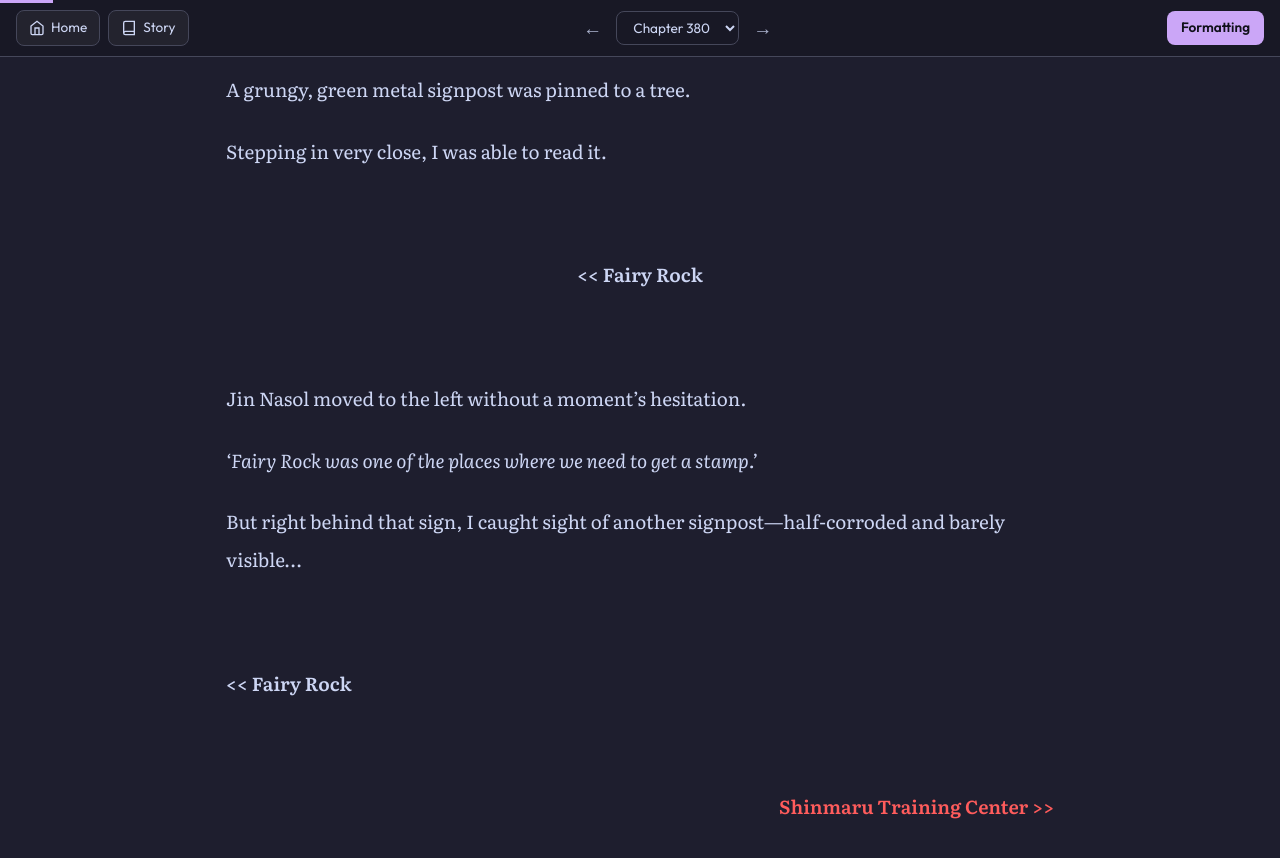
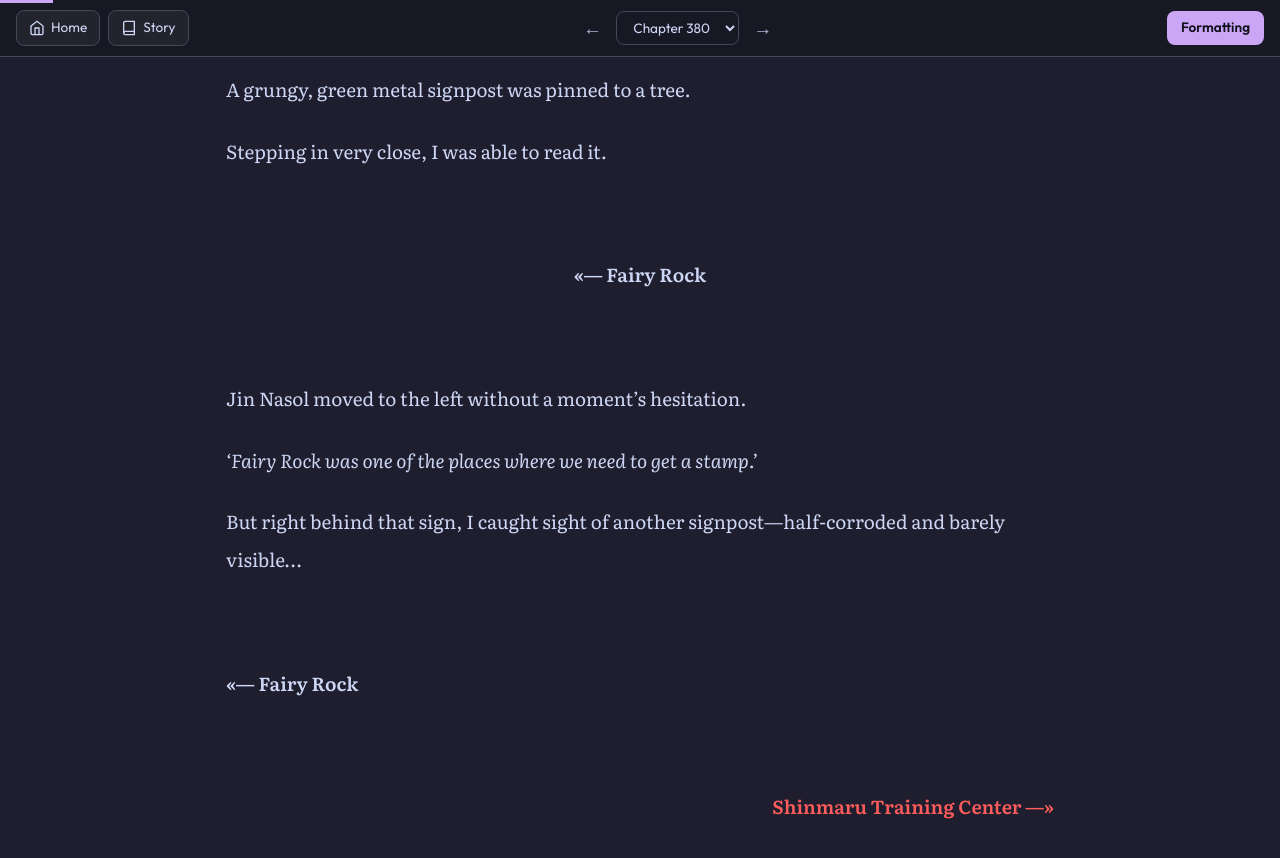
Before and after one commit to soleumn/soleumn.github.io, a Jekyll site: the page built from _chapters/gsgw/ch380.md, in a window 1280 px wide and 900 px high, scrolled down 1251 px. Shown: the top 858 px of the window. Built offline with Jekyll 4.4.1, drawn with Linux system fonts in a browser that asks for light colours; some web fonts are replaced; comment, search, counter and statistics services are not loaded; some of the changed lines change nothing that is shown.

Commit message:
Update ch380.md

```diff
--- a/_chapters/gsgw/ch380.md
+++ b/_chapters/gsgw/ch380.md
@@ -44,7 +44,7 @@ Stepping in very close, I was able to read it.
 
 <br>
 
-**<center>&lt;&lt; Fairy Rock</center>**
+**<center>«— Fairy Rock</center>**
 
 <br>
 
@@ -56,12 +56,12 @@ But right behind that sign, I caught sight of another signpost—half-corroded a
 
 <br>
 
-**&lt;&lt; Fairy Rock**
+**«— Fairy Rock**
 
 <br>
 
 <div style="text-align: right !important; margin: 20px 0; color: #ff5c5c;">
-  <strong>Shinmaru Training Center &gt;&gt;</strong>
+  <strong>Shinmaru Training Center —»</strong>
 </div>
 
 <br>
```
